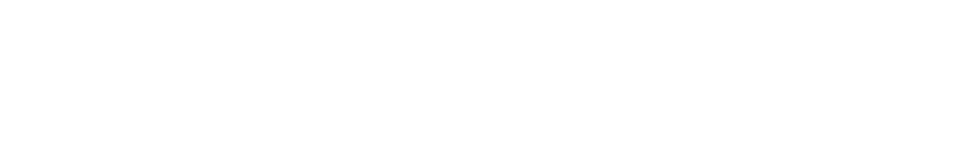
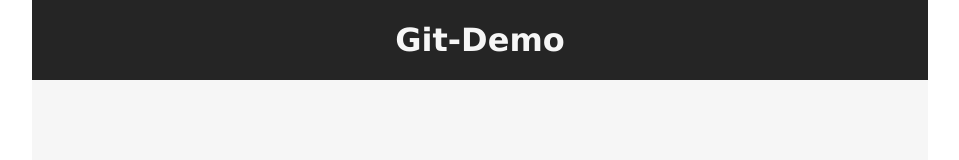
Before and after one commit to Oliver-Andersson19/git-demo, a plain HTML site: page index.html in a window 1280 px wide. Shown: the whole page, without its empty margins (160-1119 px from the left). Drawn offline with nearby package versions, Linux system fonts and the light colour scheme.

Commit message:
build html structure and basic css

```diff
--- a/index.html
+++ b/index.html
@@ -4,13 +4,14 @@
     <meta charset="UTF-8">
     <meta http-equiv="X-UA-Compatible" content="IE=edge">
     <meta name="viewport" content="width=device-width, initial-scale=1.0">
+    <link rel="stylesheet" href="https://cdnjs.cloudflare.com/ajax/libs/meyer-reset/2.0/reset.min.css" integrity="sha512-NmLkDIU1C/C88wi324HBc+S2kLhi08PN5GDeUVVVC/BVt/9Izdsc9SVeVfA1UZbY3sHUlDSyRXhCzHfr6hmPPw==" crossorigin="anonymous" referrerpolicy="no-referrer" />
     <link rel="stylesheet" href="style.css">
     <title>Git-Demo</title>
 </head>
 <body>
     <div class="page-wrapper">
         <header>
-
+            <h1>Git-Demo</h1>
         </header>
         <main>
 
--- a/style.css
+++ b/style.css
@@ -0,0 +1,30 @@
+body {
+    height: 100vh;
+
+    font-family:'Lucida Sans', 'Lucida Sans Regular', 'Lucida Grande', 'Lucida Sans Unicode', Geneva, Verdana, sans-serif;
+}
+
+.page-wrapper {
+    height: 100vh;
+    width: 70vw;
+    margin: 0 auto;
+    background-color: #f6f6f6;
+}
+
+header {
+    display: flex;
+    justify-content: center;
+    align-items: center;
+
+
+    width: 100%;
+    height: 10vh;
+
+    background-color: #252525;
+}
+
+header h1 {
+    color: #f6f6f6;
+    font-size: 2rem;
+    font-weight: bold;
+}
```
